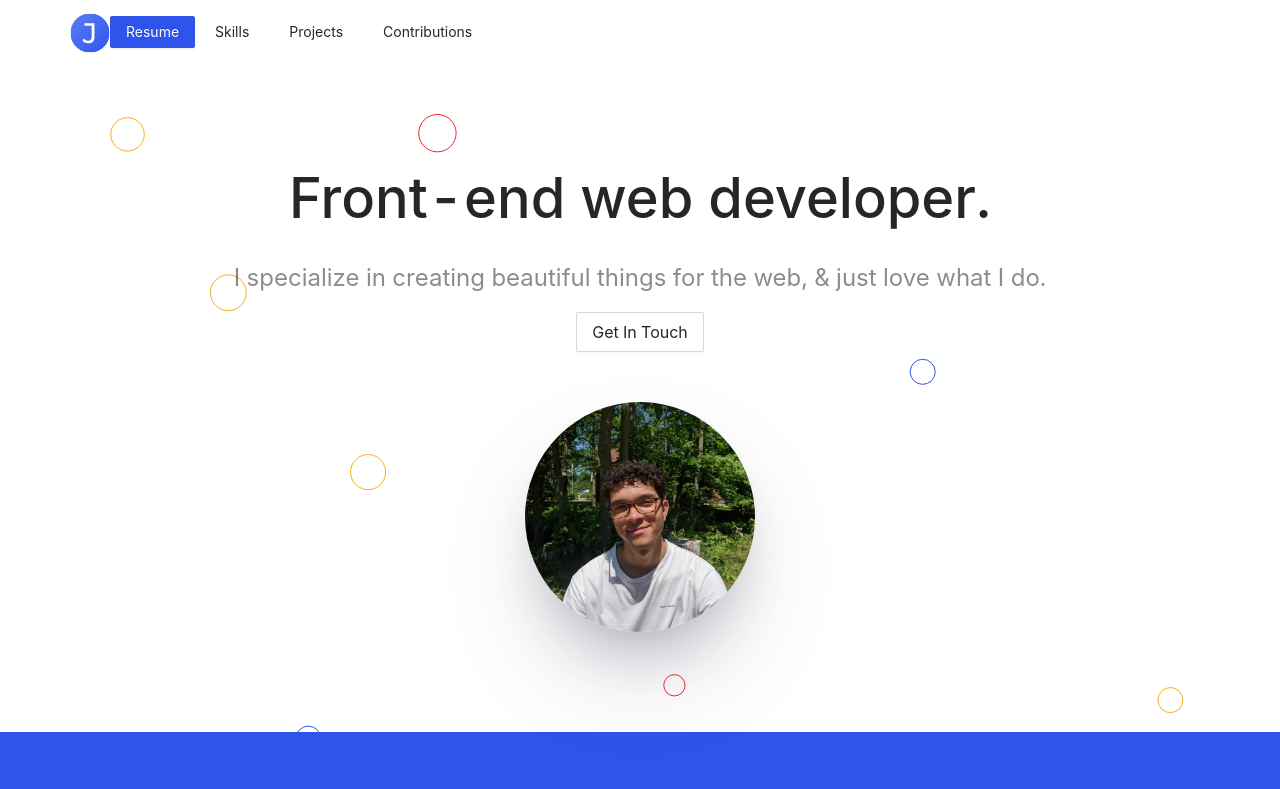
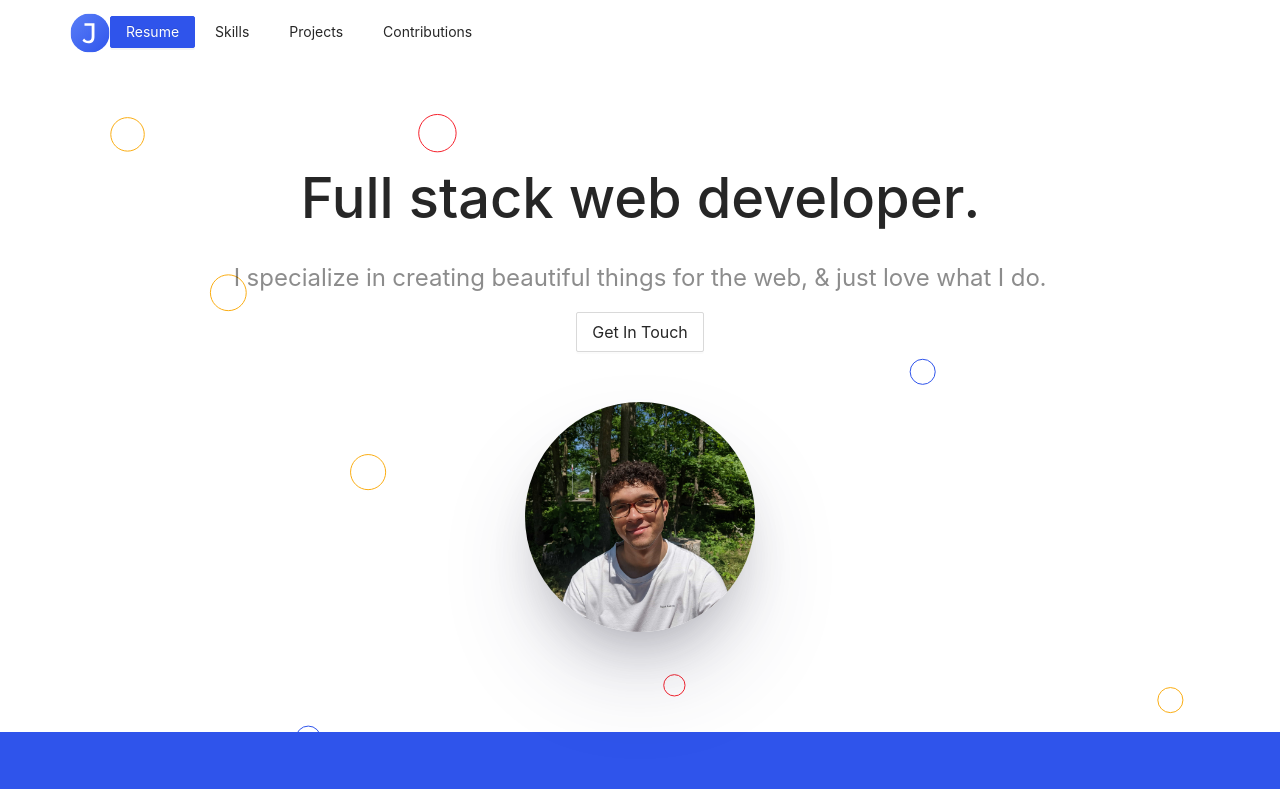
Before and after one commit to jonahlouis4/Portfolio-v3, a React (Create React App) app: page / in a window 1280 px wide. Shown: the top 789 px of the page. Built offline with nearby package versions, Linux system fonts and the light colour scheme.

Commit message:
Changed title

```diff
--- a/src/components/Introduction.js
+++ b/src/components/Introduction.js
@@ -20,7 +20,7 @@ const Introduction = () => {
         className="introduction-container section-container"
         >
             {/* Header */}
-            <Title className="intro-header">Front-end web developer.</Title>
+            <Title className="intro-header">Full stack web developer.</Title>
             {/* SubHeader */}
             <Title
             level={3}
```
Also changed, not shown: 1 other file (tests, documents, lock files or other folders).
